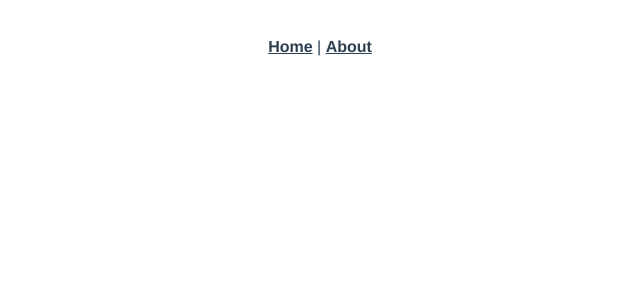
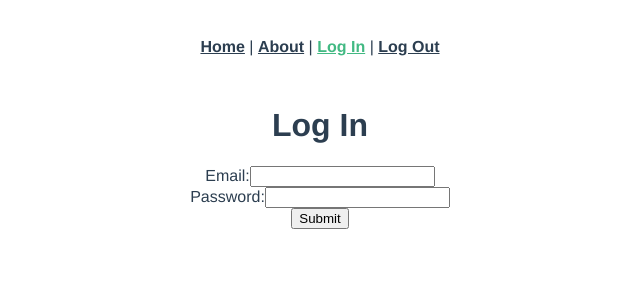
Before and after one commit to ct23/places-vue-app, a Vue app: page /login in a window 1280 px wide. Shown: the top 300 px of the page, without its empty margins (320-960 px from the left). Built offline with nearby package versions, Linux system fonts and the light colour scheme.

Commit message:
Adds authentication

```diff
--- a/src/App.vue
+++ b/src/App.vue
@@ -2,7 +2,9 @@
   <div id="app">
     <div id="nav">
       <router-link to="/">Home</router-link> |
-      <router-link to="/about">About</router-link>
+      <router-link to="/about">About</router-link> |
+      <router-link to="/login">Log In</router-link> |
+      <router-link to="/logout">Log Out</router-link>
     </div>
     <router-view/>
   </div>
--- a/src/router/index.js
+++ b/src/router/index.js
@@ -1,10 +1,10 @@
-import Vue from 'vue'
-import VueRouter from 'vue-router'
-import Home from '../views/Home.vue'
+import Vue from 'vue';
+import VueRouter from 'vue-router';
+import Home from '../views/Home.vue';
 
 Vue.use(VueRouter)
 
-  const routes = [
+const routes = [
   {
     path: '/',
     name: 'Home',
@@ -17,6 +17,16 @@ Vue.use(VueRouter)
     // this generates a separate chunk (about.[hash].js) for this route
     // which is lazy-loaded when the route is visited.
     component: () => import(/* webpackChunkName: "about" */ '../views/About.vue')
+  },
+  {
+    path: '/login',
+    name: 'Login',
+    component: () => import('../views/Login.vue')
+  },
+  {
+    path: '/logout',
+    name: 'Logout',
+    component: () => import('../views/Logout.vue')
   }
 ]
 
--- /dev/null
+++ b/src/views/Login.vue
@@ -0,0 +1,61 @@
+<template>
+  <div class="login">
+
+    <form v-on:submit.prevent="submit()">
+      <h1>Log In</h1>
+      <!-- error handling -->
+      <ul>
+        <li class="text-danger" v-for="error in errors"> {{ error }}</li>
+      </ul>
+      <div class="form-group">
+        <label for="email">Email:</label>
+        <input type="email" id="email" class="form-control" v-model="email">
+      </div>
+      <div class="form-group">
+        <label for="password">Password:</label>
+        <input type="password" id="password" class="form-control" v-model="password">
+      </div>
+      <input type="submit" class="btn btn-primary" value="Submit">
+    </form>
+
+  </div>
+</template>
+
+<style>
+</style>
+
+<script>
+import axios from "axios";
+
+export default {
+  data: function() {
+    return {
+      email: "",
+      password: "",
+      errors: []
+    };
+  },
+  created: function() {},
+  methods: {
+    submit: function() {
+      var params = {
+        email: this.email,
+        password: this.password
+      };
+      axios
+        .post("/api/sessions", params)
+        .then(response => {
+          axios.defaults.headers.common["Authorization"] =
+            "Bearer " + response.data.jwt;
+          localStorage.setItem("jwt", response.data.jwt);
+          console.log("Logged in successfully");
+          this.$router.push("/");
+        })
+        .catch(error => {
+          this.errors = ["Invalid email or password."];
+          this.password = "";
+        }); // TO-DO!
+    }
+  }
+};
+</script>
--- /dev/null
+++ b/src/views/Logout.vue
@@ -0,0 +1,19 @@
+<template>
+  <div class="logout">
+
+
+  </div>
+</template>
+
+<script>
+import axios from "axios";
+
+export default {
+  created: function() {
+    delete axios.defaults.headers.common["Authorization"];
+    localStorage.removeItem("jwt");
+    console.log("User logged out");
+    this.$router.push("/");
+  }
+};
+</script>
```
